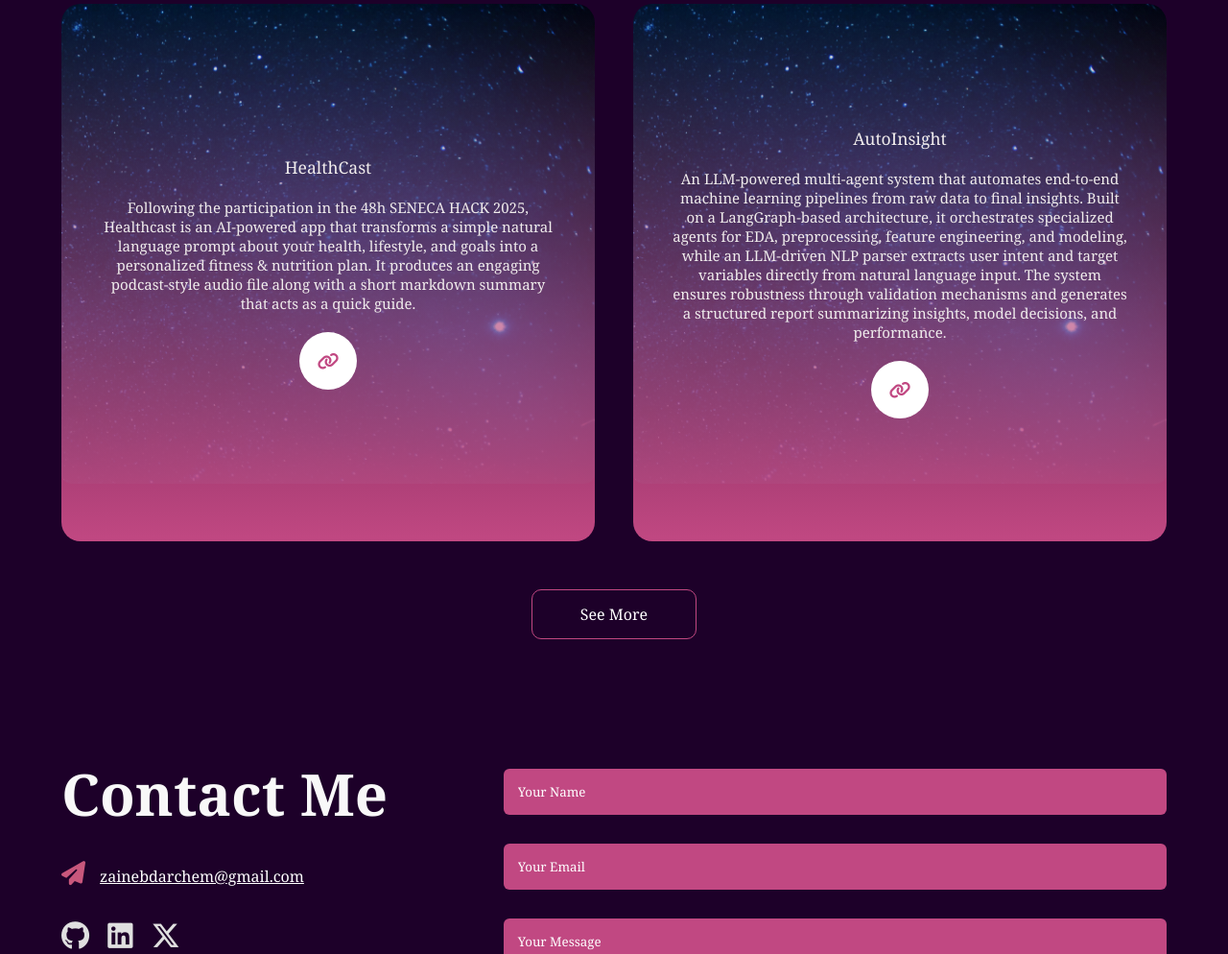
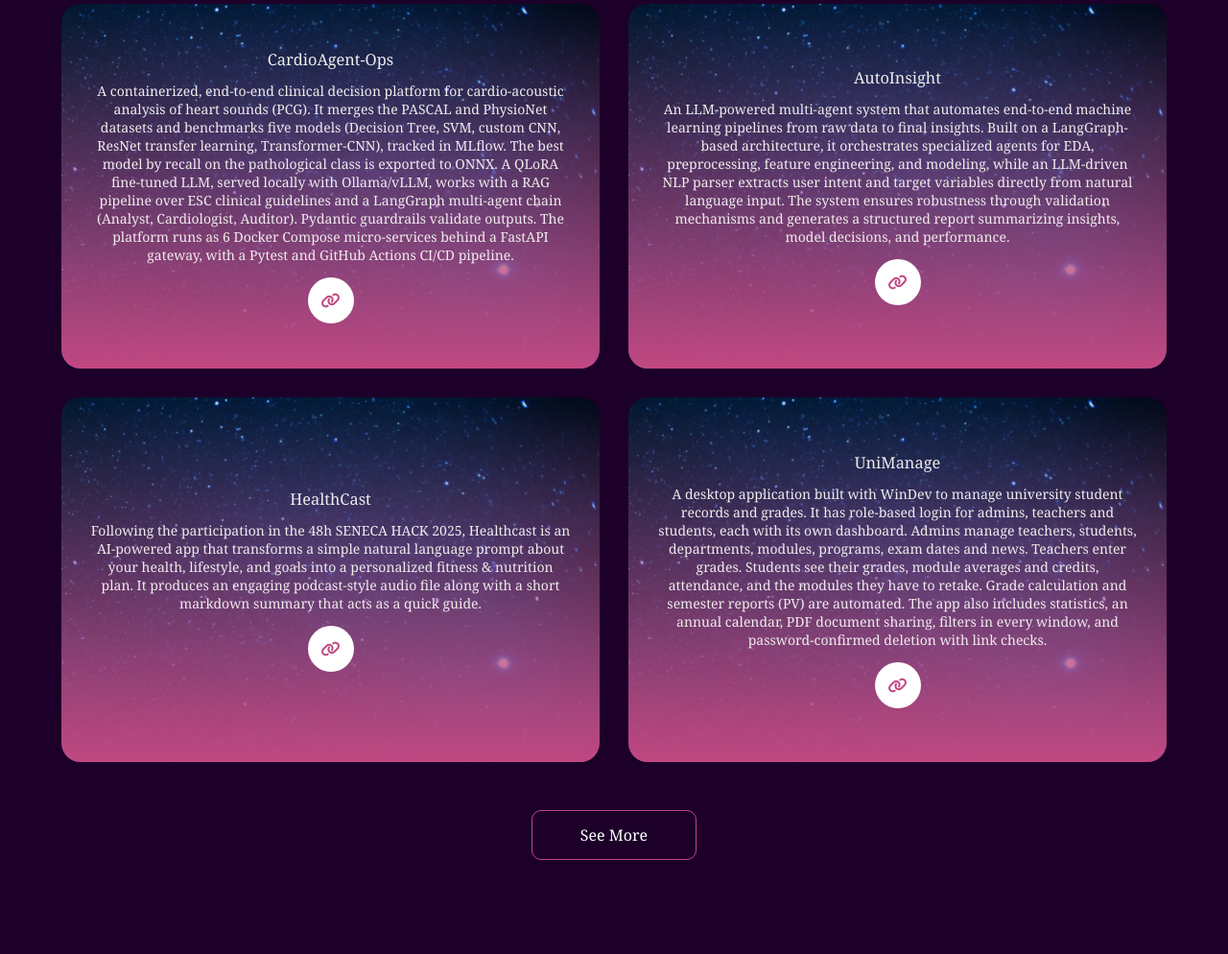
Before and after one commit to zaineb1802/portfolio, a plain HTML site: page index.html in a window 1280 px wide. Shown: the part 1768-2762 px from the top of the page at 96% size. Drawn offline with Linux system fonts and the light colour scheme.

Commit message:
projects

```diff
--- a/index.html
+++ b/index.html
@@ -12,6 +12,7 @@
     <link rel="stylesheet" href="styles/contact.css">
     <link rel="stylesheet" href="styles/phonescreencss.css">
     <script src="https://kit.fontawesome.com/c3d1923c62.js" crossorigin="anonymous"></script>
+
 </head>
 
 
@@ -67,7 +68,7 @@
                         <ul>
                             <li><span>Programming Languages:</span><br>Python, C, C++, JAVA, SQL, MATLAB, R, HTML, CSS, JavaScript</li>
                             <li><span>Data Science:</span><br>Pandas, Tensorflow, Pytorch, NumPy, Matplotlib, Seaborn, PowerBI</li>
-                            <li><span>AI:</span><br>LangGraph, Hugging Face, Transformers, RAG, NLP, DL</li>
+                            <li><span>AI:</span><br>LangGraph, Hugging Face, Transformers, RAG, NLP, DL, CV, YOLO</li>
                             <li><span>Mathematics:</span><br>Linear algebra, probability distributions, statistical inference, optimization</li>
                             <li><span>Competitive Programming:</span><br>see my
                                 <a href="https://codeforces.com/profile/1_8_0_2" style="color:white;" target="_blank">Codeforces</a>
@@ -132,6 +133,24 @@
                 <div class="work">
                     <img src="images/Background-pic.jpg">
                     <div class="layer">
+                        <h3>CardioAgent-Ops</h3>
+                        <p>A containerized, end-to-end clinical decision platform for cardio-acoustic analysis of heart sounds (PCG). It merges the PASCAL and PhysioNet datasets and benchmarks five models (Decision Tree, SVM, custom CNN, ResNet transfer learning, Transformer-CNN), tracked in MLflow. The best model by recall on the pathological class is exported to ONNX. A QLoRA fine-tuned LLM, served locally with Ollama/vLLM, works with a RAG pipeline over ESC clinical guidelines and a LangGraph multi-agent chain (Analyst, Cardiologist, Auditor). Pydantic guardrails validate outputs. The platform runs as 6 Docker Compose micro-services behind a FastAPI gateway, with a Pytest and GitHub Actions CI/CD pipeline.</p>
+                        <a href="https://github.com/zaineb1802/private"><i class="fa-solid fa-link"></i></a>
+                    </div>
+                </div>
+
+                <div class="work">
+                    <img src="images/Background-pic.jpg">
+                    <div class="layer">
+                        <h3>AutoInsight</h3>
+                        <p>An LLM-powered multi-agent system that automates end-to-end machine learning pipelines from raw data to final insights. Built on a LangGraph-based architecture, it orchestrates specialized agents for EDA, preprocessing, feature engineering, and modeling, while an LLM-driven NLP parser extracts user intent and target variables directly from natural language input. The system ensures robustness through validation mechanisms and generates a structured report summarizing insights, model decisions, and performance.</p>
+                        <a href="https://github.com/zaineb1802/AutoInsight"><i class="fa-solid fa-link"></i></a>
+                    </div>
+                </div>
+
+                <div class="work">
+                    <img src="images/Background-pic.jpg">
+                    <div class="layer">
                         <h3>HealthCast</h3>
                         <p>Following the participation in the 48h SENECA HACK 2025, Healthcast is an AI-powered app that transforms a simple natural language prompt about your health, lifestyle, and goals into a personalized fitness & nutrition plan. It produces an engaging podcast-style audio file along with a short markdown summary that acts as a quick guide.</p>
                         <a href="https://github.com/zaineb1802/healthcast"><i class="fa-solid fa-link"></i></a>
@@ -141,9 +160,9 @@
                 <div class="work">
                     <img src="images/Background-pic.jpg">
                     <div class="layer">
-                        <h3>AutoInsight</h3>
-                        <p>An LLM-powered multi-agent system that automates end-to-end machine learning pipelines from raw data to final insights. Built on a LangGraph-based architecture, it orchestrates specialized agents for EDA, preprocessing, feature engineering, and modeling, while an LLM-driven NLP parser extracts user intent and target variables directly from natural language input. The system ensures robustness through validation mechanisms and generates a structured report summarizing insights, model decisions, and performance.</p>
-                        <a href="https://github.com/zaineb1802/AutoInsight"><i class="fa-solid fa-link"></i></a>
+                        <h3>UniManage</h3>
+                        <p>A desktop application built with WinDev to manage university student records and grades. It has role-based login for admins, teachers and students, each with its own dashboard. Admins manage teachers, students, departments, modules, programs, exam dates and news. Teachers enter grades. Students see their grades, module averages and credits, attendance, and the modules they have to retake. Grade calculation and semester reports (PV) are automated. The app also includes statistics, an annual calendar, PDF document sharing, filters in every window, and password-confirmed deletion with link checks.</p>
+                        <a href="https://github.com/zaineb1802/PFA"><i class="fa-solid fa-link"></i></a>
                     </div>
                 </div>
 
--- a/styles/projects.css
+++ b/styles/projects.css
@@ -4,18 +4,19 @@
 }
 .worklist{
     display: grid;
-    grid-template-columns: repeat(auto-fit, minmax(250px,1fr));
-    grid-gap: 40px;
+    grid-template-columns: repeat(2, 1fr);   /* 2 cards per row */
+    grid-gap: 30px;
     margin-top: 50px;
 }
 .work{
-    height: 560px;
+    height: 380px;                           /* was 560px */
     border-radius: 20px;
     position: relative;
     overflow: hidden;
 }
 .work img{
     width: 100%;
+    height: 100%;
     border-radius: 10px;
     display: block;
     transition:transform 0.5s;
@@ -36,27 +37,27 @@
     align-items: center;
     justify-content: center;
     flex-direction: column;
-    padding: 0 40px;
+    padding: 0 30px;
     text-align: center;
-    font-size: 15px;
+    font-size: 14px;
     transition: height 0.5s;
 }
 
 .layer h3{
     font-weight: 500;
-    margin-bottom: 20px;
+    margin-bottom: 12px;
 
 }
 
 .layer a{
-    margin-top: 20px;
+    margin-top: 14px;
     color: #C14882;
     text-decoration: none;
-    font-size: 18px;
-    line-height: 60px;
+    font-size: 16px;
+    line-height: 48px;
     background: #fff;
-    width: 60px;
-    height: 60px;
+    width: 48px;
+    height: 48px;
     border-radius: 50%;
     text-align: center;
 }
@@ -82,3 +83,8 @@
 .btn:hover{
     background: #C14882 ;
 }
+
+@media (max-width: 700px){
+    .worklist{ grid-template-columns: 1fr; }
+    .work{ height: 460px; }                  /* narrower cards need a bit more room for the text */
+}
```
